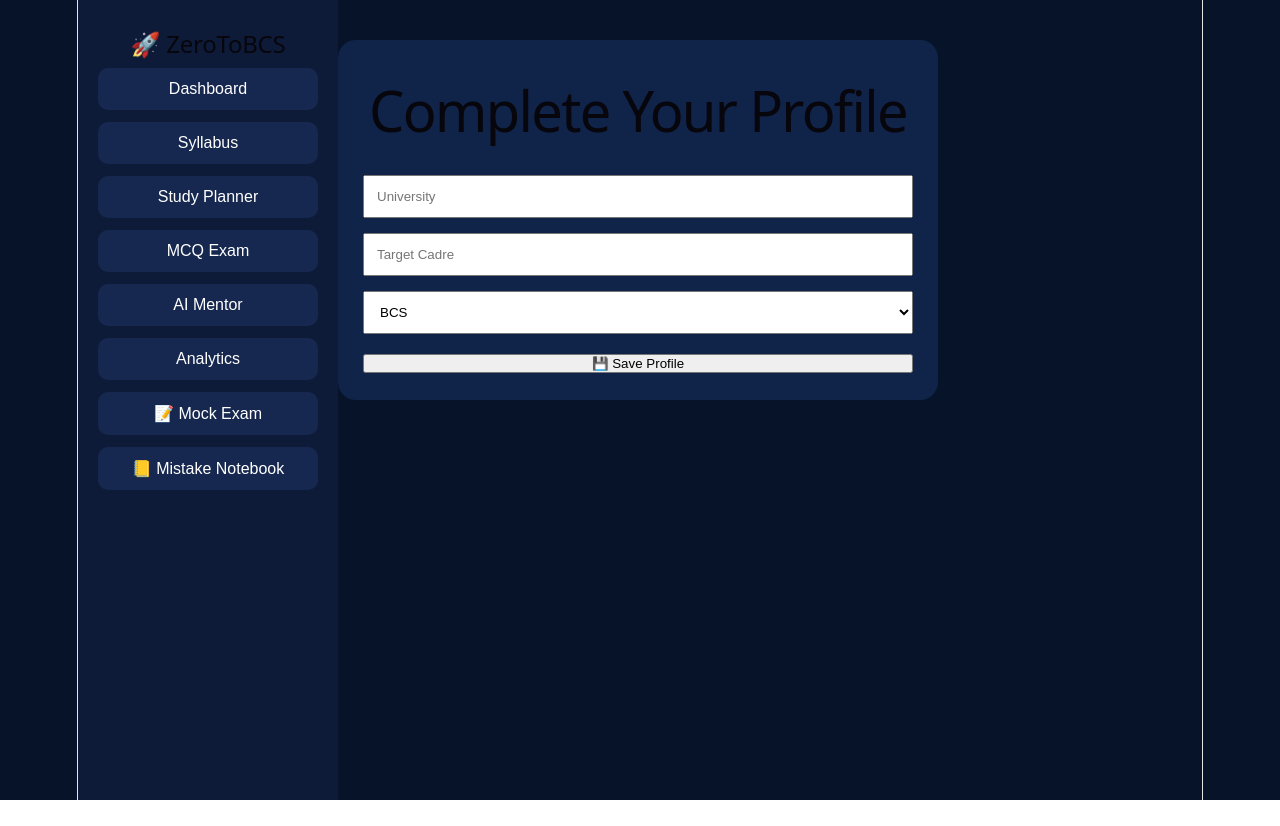
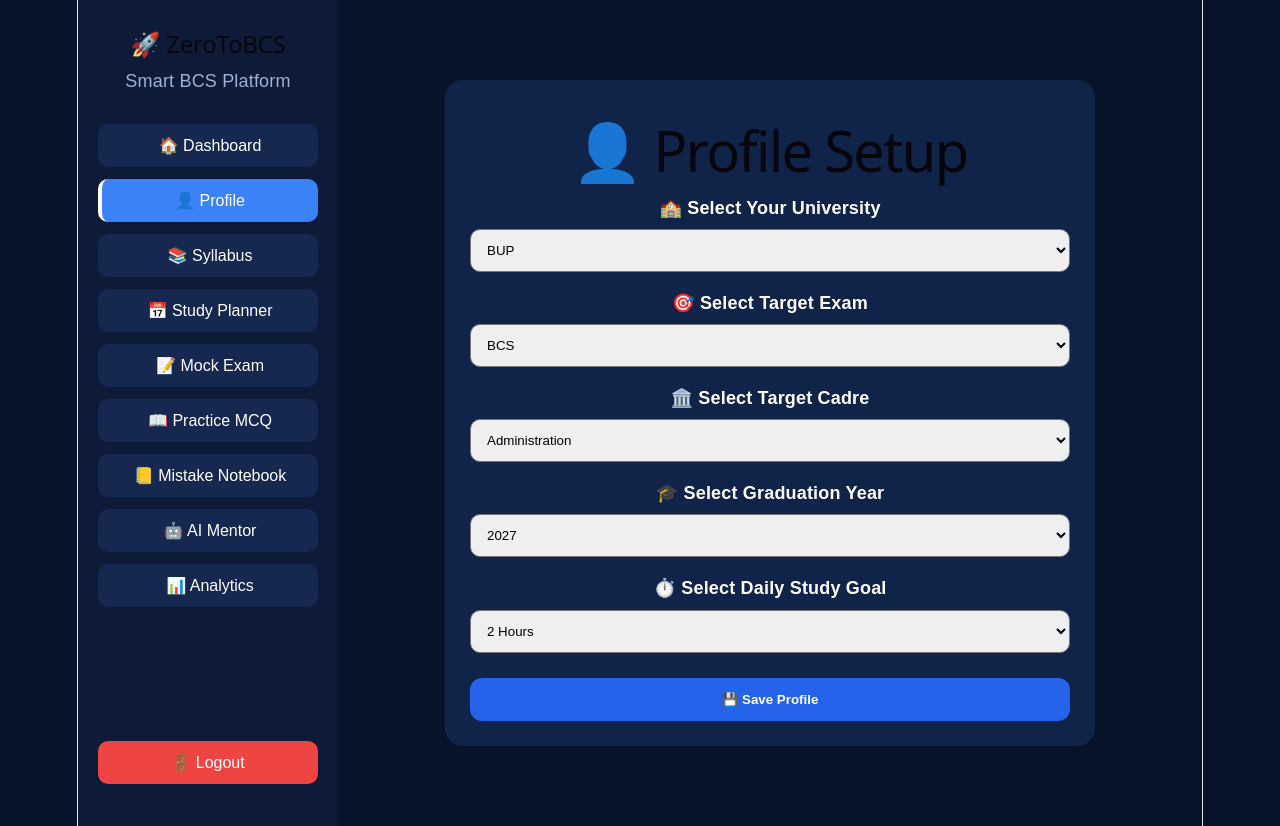
Before and after one commit to munna0toBCS/ZeroToBCS, a React (Vite) app: page /profile in a window 1280 px wide. Before the commit the page ends 800 px from the top, so only its background shows below. Built offline with nearby package versions, Linux system fonts and the light colour scheme; no server answers; sample sign-in values are in the browser's storage.

Commit message:
Added profile dropdown labels

```diff
--- a/src/App.jsx
+++ b/src/App.jsx
@@ -7,7 +7,7 @@ export default function App() {
     <div className="app">
       <Sidebar />
 
-      <main className="content">
+<main className="main">
         <AppRoutes />
       </main>
     </div>
--- /dev/null
+++ b/src/components/AdminRoute.jsx
@@ -0,0 +1,20 @@
+import { Navigate } from "react-router-dom";
+import { useAuth } from "../context/AuthContext";
+
+export default function AdminRoute({ children }) {
+  const { currentUser } = useAuth();
+
+  const adminEmails = [
+    "asifabdullahmunna021@gmail.com",
+  ];
+
+  if (!currentUser) {
+    return <Navigate to="/auth" replace />;
+  }
+
+  if (!adminEmails.includes(currentUser.email)) {
+    return <Navigate to="/dashboard" replace />;
+  }
+
+  return children;
+}
--- a/src/components/Sidebar.jsx
+++ b/src/components/Sidebar.jsx
@@ -1,39 +1,67 @@
-import { Link } from "react-router-dom";
+import { NavLink, useNavigate } from "react-router-dom";
+import { signOut } from "firebase/auth";
+import { auth } from "../firebase";
 
 export default function Sidebar() {
+  const navigate = useNavigate();
+
+  const handleLogout = async () => {
+    await signOut(auth);
+    navigate("/auth");
+  };
+
+  const menuItems = [
+    { path: "/dashboard", label: "🏠 Dashboard" },
+    { path: "/profile", label: "👤 Profile" },
+    { path: "/syllabus", label: "📚 Syllabus" },
+    { path: "/planner", label: "📅 Study Planner" },
+    { path: "/exam", label: "📝 Mock Exam" },
+    { path: "/mcq", label: "📖 Practice MCQ" },
+    { path: "/mistakes", label: "📒 Mistake Notebook" },
+    { path: "/mentor", label: "🤖 AI Mentor" },
+    { path: "/analytics", label: "📊 Analytics" },
+  ];
+
   return (
-    <aside className="sidebar">
-      <h2>🚀 ZeroToBCS</h2>
+    <aside
+      className="sidebar"
+      style={{
+        display: "flex",
+        flexDirection: "column",
+        minHeight: "100vh",
+      }}
+    >
+      <div>
+        <h2>🚀 ZeroToBCS</h2>
+        <p>Smart BCS Platform</p>
 
-      <Link to="/dashboard">
-        <button>Dashboard</button>
-      </Link>
+        {menuItems.map((item) => (
+          <NavLink key={item.path} to={item.path}>
+            {({ isActive }) => (
+              <button
+                style={{
+                  background: isActive ? "#3b82f6" : "#16284f",
+                  borderLeft: isActive
+                    ? "4px solid #ffffff"
+                    : "4px solid transparent",
+                }}
+              >
+                {item.label}
+              </button>
+            )}
+          </NavLink>
+        ))}
+      </div>
 
-      <Link to="/syllabus">
-        <button>Syllabus</button>
-      </Link>
-
-      <Link to="/planner">
-        <button>Study Planner</button>
-      </Link>
-
-      <Link to="/mcq">
-        <button>MCQ Exam</button>
-      </Link>
-
-      <Link to="/mentor">
-        <button>AI Mentor</button>
-      </Link>
-
-      <Link to="/analytics">
-        <button>Analytics</button>
-      </Link>
-      <Link to="/exam">
-  <button>📝 Mock Exam</button>
-</Link>
-<Link to="/mistakes">
-  <button>📒 Mistake Notebook</button>
-</Link>
+      <button
+        onClick={handleLogout}
+        style={{
+          marginTop: "auto",
+          background: "#ef4444",
+        }}
+      >
+        🚪 Logout
+      </button>
     </aside>
   );
 }
--- a/src/pages/Dashboard.jsx
+++ b/src/pages/Dashboard.jsx
@@ -28,9 +28,7 @@ export default function Dashboard() {
 
   return (
     <div style={{ maxWidth: "1100px", margin: "0 auto" }}>
-      <button onClick={handleLogout} style={{ marginBottom: "20px" }}>
-        🚪 Logout
-      </button>
+
 
       <section className="hero">
         <span className="badge">ZeroToBCS V2</span>
--- a/src/pages/Profile.jsx
+++ b/src/pages/Profile.jsx
@@ -1,11 +1,14 @@
 import { useState } from "react";
 import { doc, setDoc } from "firebase/firestore";
 import { auth, db } from "../firebase";
-import { addXP } from "../services/xpService";
+import Button from "../components/ui/Button";
+
 export default function Profile() {
-  const [university, setUniversity] = useState("");
-  const [targetCadre, setTargetCadre] = useState("");
+  const [university, setUniversity] = useState("BUP");
   const [examTarget, setExamTarget] = useState("BCS");
+  const [targetCadre, setTargetCadre] = useState("Administration");
+  const [graduationYear, setGraduationYear] = useState("2027");
+  const [dailyGoal, setDailyGoal] = useState("2 Hours");
 
   const saveProfile = async () => {
     const user = auth.currentUser;
@@ -15,42 +18,58 @@ export default function Profile() {
       return;
     }
 
-    await setDoc(doc(db, "users", user.uid), {
-      email: user.email,
-      university,
-      targetCadre,
-      examTarget,
-      xp: 0,
-      level: "Cadet",
-      createdAt: new Date(),
-    });
-await addXP(user.uid, 50);
+    await setDoc(
+      doc(db, "users", user.uid),
+      {
+        email: user.email,
+        university,
+        examTarget,
+        targetCadre,
+        graduationYear,
+        dailyGoal,
+      },
+      { merge: true }
+    );
+
     alert("✅ Profile saved successfully!");
   };
 
+  const labelStyle = {
+    display: "block",
+    marginTop: "18px",
+    marginBottom: "8px",
+    fontWeight: "bold",
+  };
+
+  const inputStyle = {
+    width: "100%",
+    padding: "12px",
+    borderRadius: "10px",
+  };
+
   return (
-    <div className="card" style={{ maxWidth: "600px", margin: "40px auto" }}>
-      <h1>Complete Your Profile</h1>
+    <div className="card" style={{ maxWidth: "650px", margin: "40px auto" }}>
+      <h1>👤 Profile Setup</h1>
 
-      <input
-        placeholder="University"
-        value={university}
-        onChange={(e) => setUniversity(e.target.value)}
-        style={{ width: "100%", padding: "12px", marginTop: "20px" }}
-      />
+      <label style={labelStyle}>🏫 Select Your University</label>
+      <select value={university} onChange={(e) => setUniversity(e.target.value)} style={inputStyle}>
+        <option>BUP</option>
+        <option>DU</option>
+        <option>JU</option>
+        <option>CU</option>
+        <option>RU</option>
+        <option>JNU</option>
+        <option>BRUR</option>
+        <option>NSU</option>
+        <option>BRAC</option>
+        <option>IUB</option>
+        <option>AIUB</option>
+        <option>EWU</option>
+        <option>Other</option>
+      </select>
 
-      <input
-        placeholder="Target Cadre"
-        value={targetCadre}
-        onChange={(e) => setTargetCadre(e.target.value)}
-        style={{ width: "100%", padding: "12px", marginTop: "15px" }}
-      />
-
-      <select
-        value={examTarget}
-        onChange={(e) => setExamTarget(e.target.value)}
-        style={{ width: "100%", padding: "12px", marginTop: "15px" }}
-      >
+      <label style={labelStyle}>🎯 Select Target Exam</label>
+      <select value={examTarget} onChange={(e) => setExamTarget(e.target.value)} style={inputStyle}>
         <option>BCS</option>
         <option>Bank Job</option>
         <option>Primary</option>
@@ -59,9 +78,43 @@ await addXP(user.uid, 50);
         <option>Police</option>
       </select>
 
-      <button onClick={saveProfile} style={{ marginTop: "20px", width: "100%" }}>
-        💾 Save Profile
-      </button>
+      <label style={labelStyle}>🏛️ Select Target Cadre</label>
+      <select value={targetCadre} onChange={(e) => setTargetCadre(e.target.value)} style={inputStyle}>
+        <option>Administration</option>
+        <option>Police</option>
+        <option>Foreign Affairs</option>
+        <option>Tax</option>
+        <option>Customs</option>
+        <option>Audit & Accounts</option>
+        <option>Education</option>
+        <option>Information</option>
+        <option>Railway</option>
+        <option>Health</option>
+        <option>Agriculture</option>
+        <option>General</option>
+      </select>
+
+      <label style={labelStyle}>🎓 Select Graduation Year</label>
+      <select value={graduationYear} onChange={(e) => setGraduationYear(e.target.value)} style={inputStyle}>
+        <option>2026</option>
+        <option>2027</option>
+        <option>2028</option>
+        <option>2029</option>
+        <option>2030</option>
+      </select>
+
+      <label style={labelStyle}>⏱️ Select Daily Study Goal</label>
+      <select value={dailyGoal} onChange={(e) => setDailyGoal(e.target.value)} style={inputStyle}>
+        <option>1 Hour</option>
+        <option>2 Hours</option>
+        <option>3 Hours</option>
+        <option>4 Hours</option>
+        <option>5+ Hours</option>
+      </select>
+
+      <div style={{ marginTop: "25px" }}>
+        <Button onClick={saveProfile}>💾 Save Profile</Button>
+      </div>
     </div>
   );
 }
--- a/src/routes/AppRoutes.jsx
+++ b/src/routes/AppRoutes.jsx
@@ -12,7 +12,7 @@ import Exam from "../pages/Exam";
 import MistakeNotebook from "../pages/MistakeNotebook";
 import Admin from "../pages/Admin";
 import ProtectedRoute from "../components/ProtectedRoute";
-
+import AdminRoute from "../components/AdminRoute";
 export default function AppRoutes() {
   return (
     <Routes>
@@ -102,7 +102,9 @@ export default function AppRoutes() {
   path="/admin"
   element={
     <ProtectedRoute>
-      <Admin />
+      <AdminRoute>
+        <Admin />
+      </AdminRoute>
     </ProtectedRoute>
   }
 />
```
